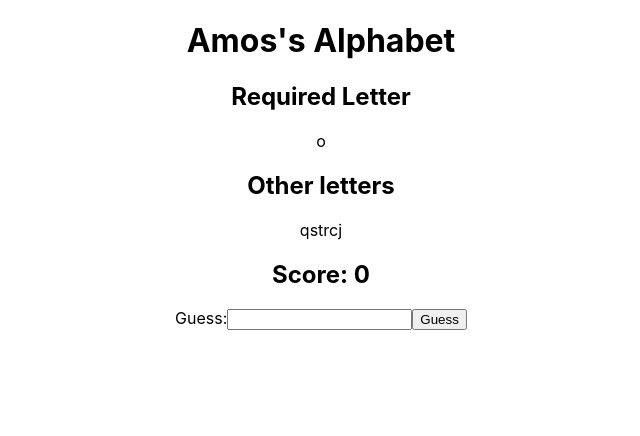
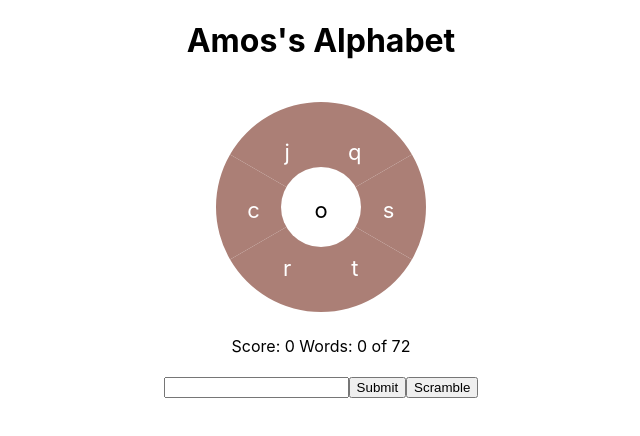
Before and after one commit to vincepmartin/amos, a React (Create React App) app: page / in a window 1280 px wide. Shown: the top 436 px of the page, without its empty margins (319-959 px from the left). Built offline with nearby package versions, Linux system fonts and the light colour scheme.

Commit message:
Add plotting ability

```diff
--- a/package.json
+++ b/package.json
@@ -6,6 +6,8 @@
     "@testing-library/jest-dom": "^5.12.0",
     "@testing-library/react": "^11.2.6",
     "@testing-library/user-event": "^12.8.3",
+    "@visx/visx": "^1.11.0",
+    "array-shuffle": "^2.0.0",
     "react": "^17.0.2",
     "react-dom": "^17.0.2",
     "react-scripts": "4.0.3",
--- /dev/null
+++ b/src/components/BoardGraphic/BoardGraphic.js
@@ -0,0 +1,105 @@
+import React from 'react'
+import PropTypes from 'prop-types'
+import Pie from '@visx/shape/lib/shapes/Pie'
+import { Group } from "@visx/group"
+
+function BoardGraphic({width, height, margin, letters}) {
+  const innerWidth = width - margin.left - margin.right;
+  const innerHeight = height - margin.top - margin.bottom;
+  const radius = Math.min(innerWidth, innerHeight) / 2;
+  const centerY = innerHeight / 2;
+  const centerX = innerWidth / 2;
+  const top = centerY + margin.top;
+  const left = centerX + margin.left;
+
+  return (
+    <svg width={width} height={height}>
+      <Group top={top} left={left}>
+        {/* Outer graph */}
+        <Pie
+          data={letters.slice(1)}
+          pieValue={10}
+          outerRadius={radius}
+          innerRadius={30}
+        >
+          {(pie) => {
+            return pie.arcs.map( (arc, index) => {
+              const letter = arc.data
+              const [centroidX, centroidY] = pie.path.centroid(arc)
+              const hasSpaceForLabel = arc.endAngle - arc.startAngle >= 0.1
+              const arcPath = pie.path(arc)
+
+              return (
+                <g key={`arc-${letter}-${index}`}>
+                    <path d={arcPath} fill={'#ab7f76'} />
+                    {hasSpaceForLabel && (
+                      <text
+                        x={centroidX}
+                        y={centroidY}
+                        dy=".5em"
+                        fill="#ffffff"
+                        fontSize={22}
+                        textAnchor="middle"
+                        pointerEvents="none"
+                      >
+                        {letter}
+                      </text>
+                    )}
+                  </g>
+              )
+            })
+          }}
+        </Pie>
+
+        {/* Inner graph */}
+        <Pie
+          data={letters[0]}
+          pieValue={100}
+          outerRadius={40}
+        >
+          {(pie) => {
+            return pie.arcs.map( (arc, index) => {
+              const letter = arc.data
+              const hasSpaceForLabel = arc.endAngle - arc.startAngle >= 0.1
+              const arcPath = pie.path(arc)
+
+              return (
+                <g key={`arc-${letter}-${index}`}>
+                    <path d={arcPath} fill={'#ffffff'} />
+                    {hasSpaceForLabel && (
+                      <text
+                        x={0}
+                        y={0}
+                        dy=".5em"
+                        fill="#000000"
+                        fontSize={22}
+                        textAnchor="middle"
+                        pointerEvents="none"
+                      >
+                        {letter}
+                      </text>
+                    )}
+                  </g>
+              )
+            })
+          }}
+        </Pie>
+      </Group>
+    </svg>
+  )
+}
+
+BoardGraphic.defaultProps = {
+  margin: {top: 20, right: 20, bottom: 20, left: 20},
+  width: 500,
+  height: 500,
+}
+
+BoardGraphic.propTypes = {
+  letters: PropTypes.array.isRequired,
+  margin: PropTypes.object,
+  width: PropTypes.number,
+  height: PropTypes.number,
+}
+
+export default BoardGraphic
--- a/src/components/Entrance/Entrance.js
+++ b/src/components/Entrance/Entrance.js
@@ -1,5 +1,7 @@
+import arrayShuffle from 'array-shuffle'
 import React from 'react'
 import words from '../../utils/wordBank'
+import BoardGraphic from '../BoardGraphic/BoardGraphic'
 
 const minLetterCount = 4
 const maxLetterCount = 7
@@ -24,7 +26,7 @@ const getRandomLetters = () => {
 function Entrance() {
     const [letters, setLetters] = React.useState(getRandomLetters())
     const [guess, setGuess] = React.useState('')
-    const [validWords, setValidWords] = React.useState()
+    const [validWords, setValidWords] = React.useState([])
     const [validWordsFound, setValidWordsFound] = React.useState([])
     const [score, setScore] = React.useState(0)
     const [feedBack, setFeedBack] = React.useState()
@@ -33,6 +35,7 @@ function Entrance() {
         console.log('OUR USE EFFECT RUNNING')
         // Check if our word is constructed only of our letters.
         const wordHasOurLettersOnly = (word) => {
+            // TODO: JS Exercise: See if you can convert this to a reduce or something.
             for (const c in word) {
                 if (!letters.includes(word[c])) {
                     return false
@@ -54,8 +57,8 @@ function Entrance() {
     }, [])
 
     const handleGuess = (event) => {
-        event.preventDefault()
-        console.log('Handling Guess')
+        if (event)
+            event.preventDefault()
 
         if (validWords.includes(guess) && !validWordsFound.includes(guess)) {
             setValidWordsFound([...validWordsFound, guess])
@@ -69,22 +72,38 @@ function Entrance() {
         }
     }
 
+    // Scramble the letters.
+    const scrambleLetters = () => {
+        const requiredLetter = letters[0]
+        const theRestScrambled = arrayShuffle(letters.splice(1))
+        setLetters([requiredLetter, ...theRestScrambled])
+    }
+
     return(
         <>
             <h1>Amos's Alphabet</h1>
-            <h2>Required Letter</h2>
-            {letters[0]}
-            <h2>Other letters</h2>
-            {letters.slice(1)}
-            <h2>Score: {score}</h2>
+            <BoardGraphic letters={letters} height={250} width={250}/>
+            <br/>
+            {`Score: ${score} Words: ${validWordsFound.length} of ${validWords.length}`}
+            <br/><br/>
+            <input
+                type="text"
+                value={guess}
+                onChange={(e) => {setGuess(e.target.value)}}
+                onKeyPress={
+                    (e) => {
+                        if (e.key === 'Enter') {
+                            handleGuess()
+                        }
+                    }
+                }
+            />
+            <button onClick={() => handleGuess()}> Submit </button>
+            <button onClick={() => scrambleLetters()}> Scramble </button>
             <h2>{feedBack}</h2>
-            <form onSubmit={handleGuess}>
-                <label>
-                    Guess:
-                    <input type="text" value={guess} onChange={(e) => {setGuess(e.target.value)}} />
-                </label>
-                <input type="submit" value="Guess" />
-            </form>
+            <ul>
+                {validWordsFound.map(vw => <li>{vw}</li>)}
+            </ul>
         </>
     )
 }
```
Also changed, not shown: 1 other file (tests, documents, lock files or other folders).
